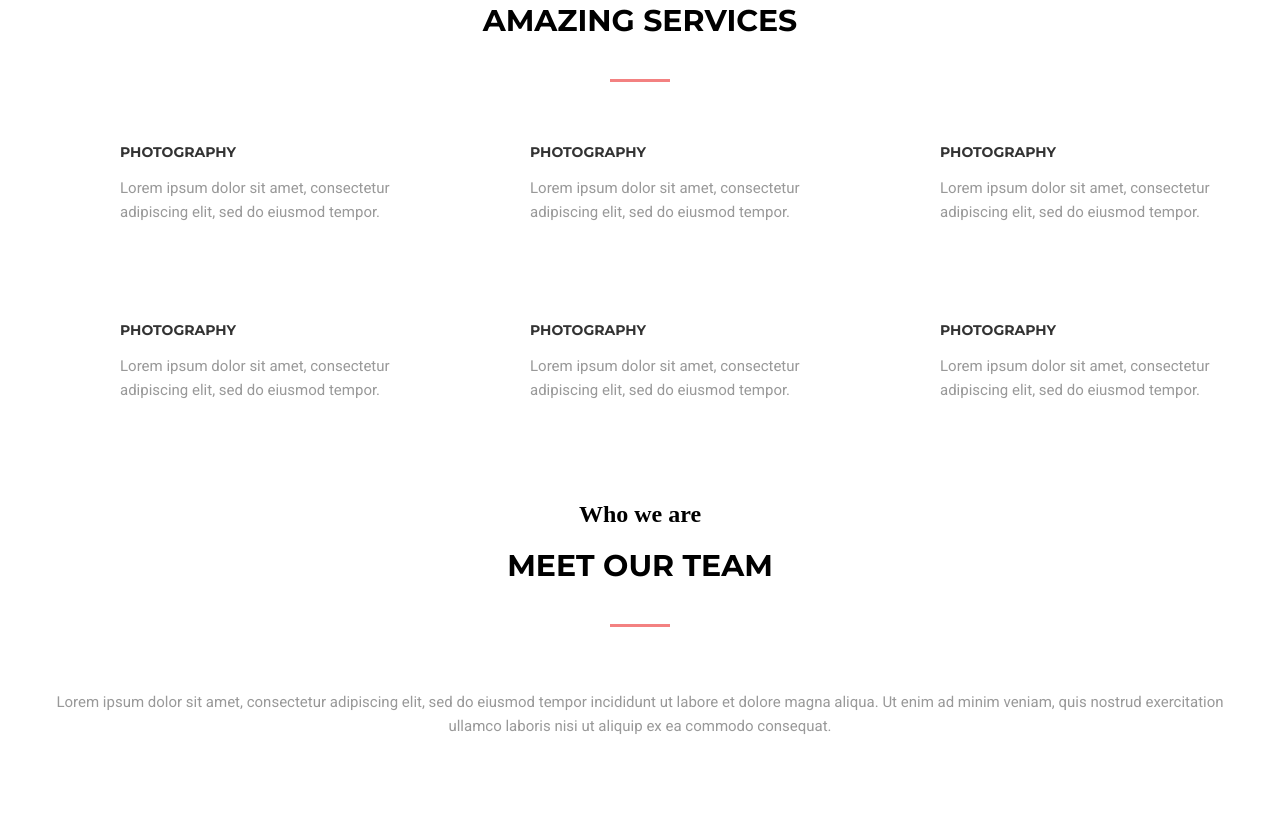
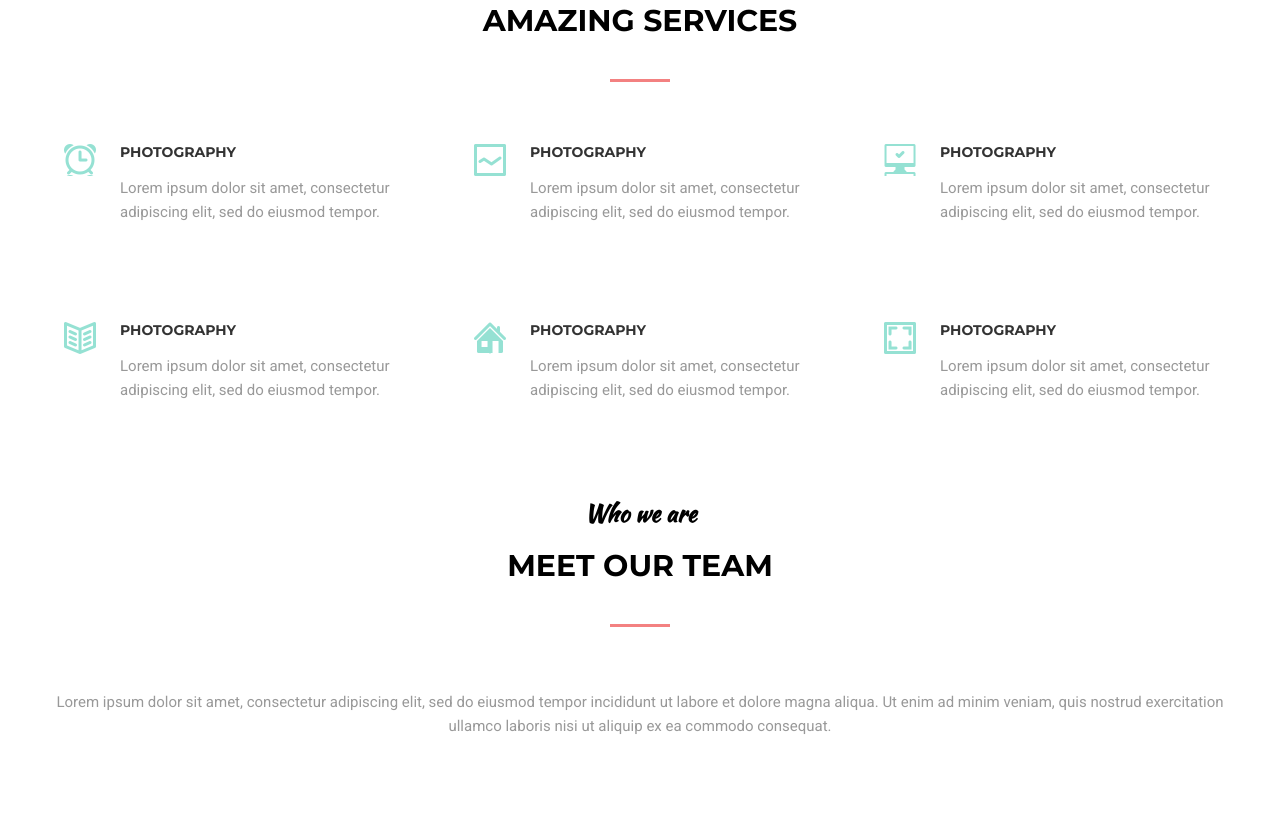
Before and after one commit to YuriyOS/html-css-modul-10, a plain HTML site: page index.html in a window 1280 px wide. Shown: the part 1051-1882 px from the top of the page. Drawn offline with Linux system fonts and the light colour scheme; the site is published under a folder, as on GitHub Pages, so addresses that start at the root find nothing.

Commit message:
#10_hw_v1.1

```diff
--- a/css/style.css
+++ b/css/style.css
@@ -2,7 +2,7 @@
     font-family: 'Kaushan Script';
     font-style: normal;
     font-weight: 400;
-    src: url(/fonts/kaushan-script-v8-latin-regular.woff);
+    src: url(../fonts/kaushan-script-v8-latin-regular.woff);
 }
 
 
@@ -97,7 +97,7 @@
 .intro {
     padding: 190px 0px 230px;
     text-align: center;
-    background-image: url('/img/bg_1_eagle.jpg');
+    background-image: url('../img/bg_1_eagle.jpg');
     background-position: center;
     background-size: cover;
     font-family: 'Montserrat', sans-serif;
@@ -106,7 +106,7 @@
 
 @media (-webkit-min-device-pixel-ratio: 2), (-o-min-device-pixel-ratio: 2/1), (min-resolution: 192dpi), (min-resolution: 2dppx) {
     .intro {
-        background-image: url(/img/bg_1_eagle@2x.jpg);
+        background-image: url(../img/bg_1_eagle@2x.jpg);
     }
 }
 
@@ -212,22 +212,22 @@
 }
 
 .services-list__item--alarm::before {
-    background-image: url(/img/services_icons/ALARM.png);
+    background-image: url(../img/services_icons/ALARM.png);
 }
 .services-list__item--line::before {
-    background-image: url(/img/services_icons/LINE_GRAPH.png);
+    background-image: url(../img/services_icons/LINE_GRAPH.png);
 }
 .services-list__item--computer::before {
-    background-image: url(/img/services_icons/COMPUTER_OK.png);
+    background-image: url(../img/services_icons/COMPUTER_OK.png);
 }
 .services-list__item--book::before {
-    background-image: url(/img/services_icons/BOOK_2.png);
+    background-image: url(../img/services_icons/BOOK_2.png);
 }
 .services-list__item--home::before {
-    background-image: url(/img/services_icons/HOME.png);
+    background-image: url(../img/services_icons/HOME.png);
 }
 .services-list__item--image::before {
-    background-image: url(/img/services_icons/IMAGE.png);
+    background-image: url(../img/services_icons/IMAGE.png);
 }
 
 .services-list__title {
```
